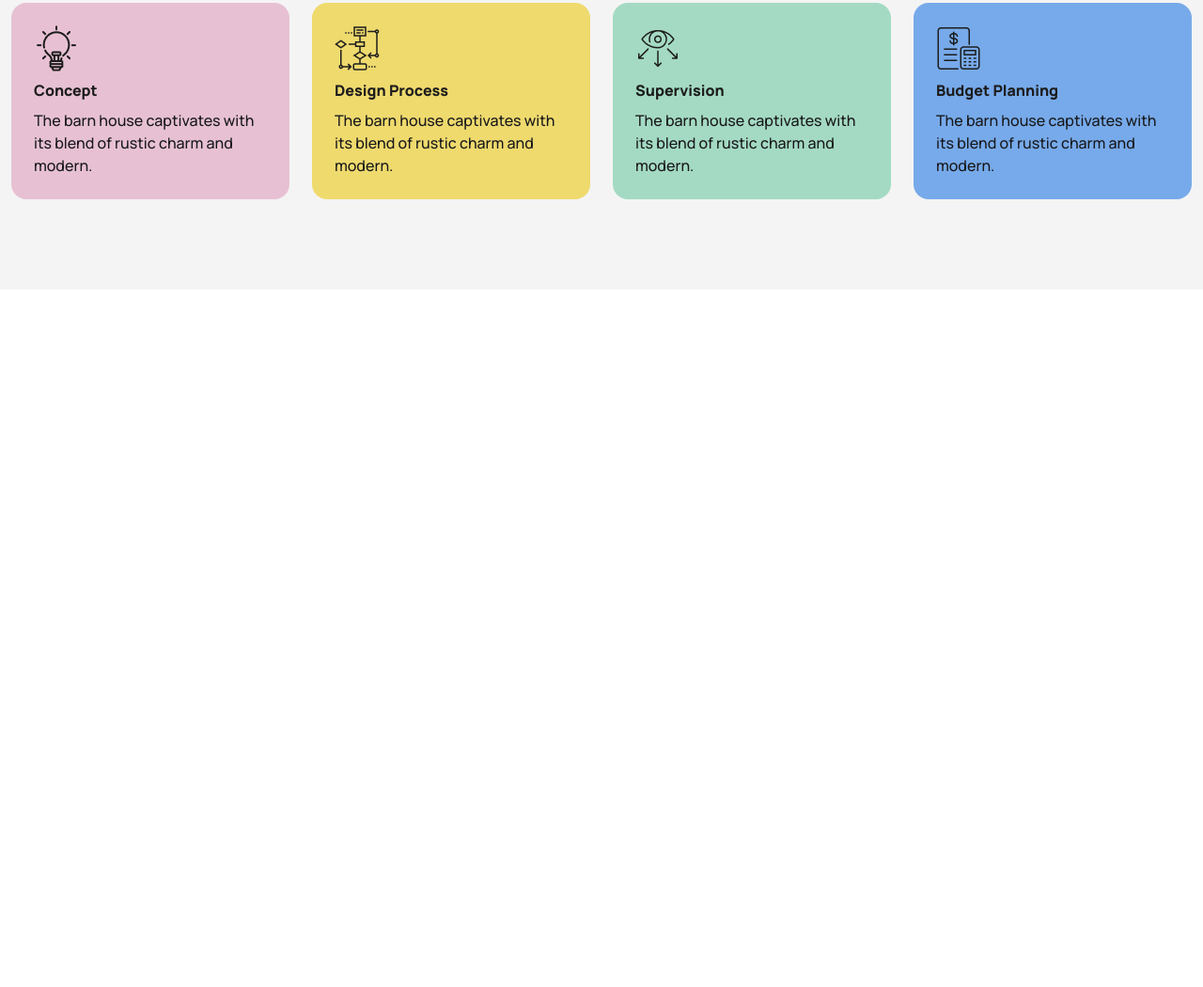
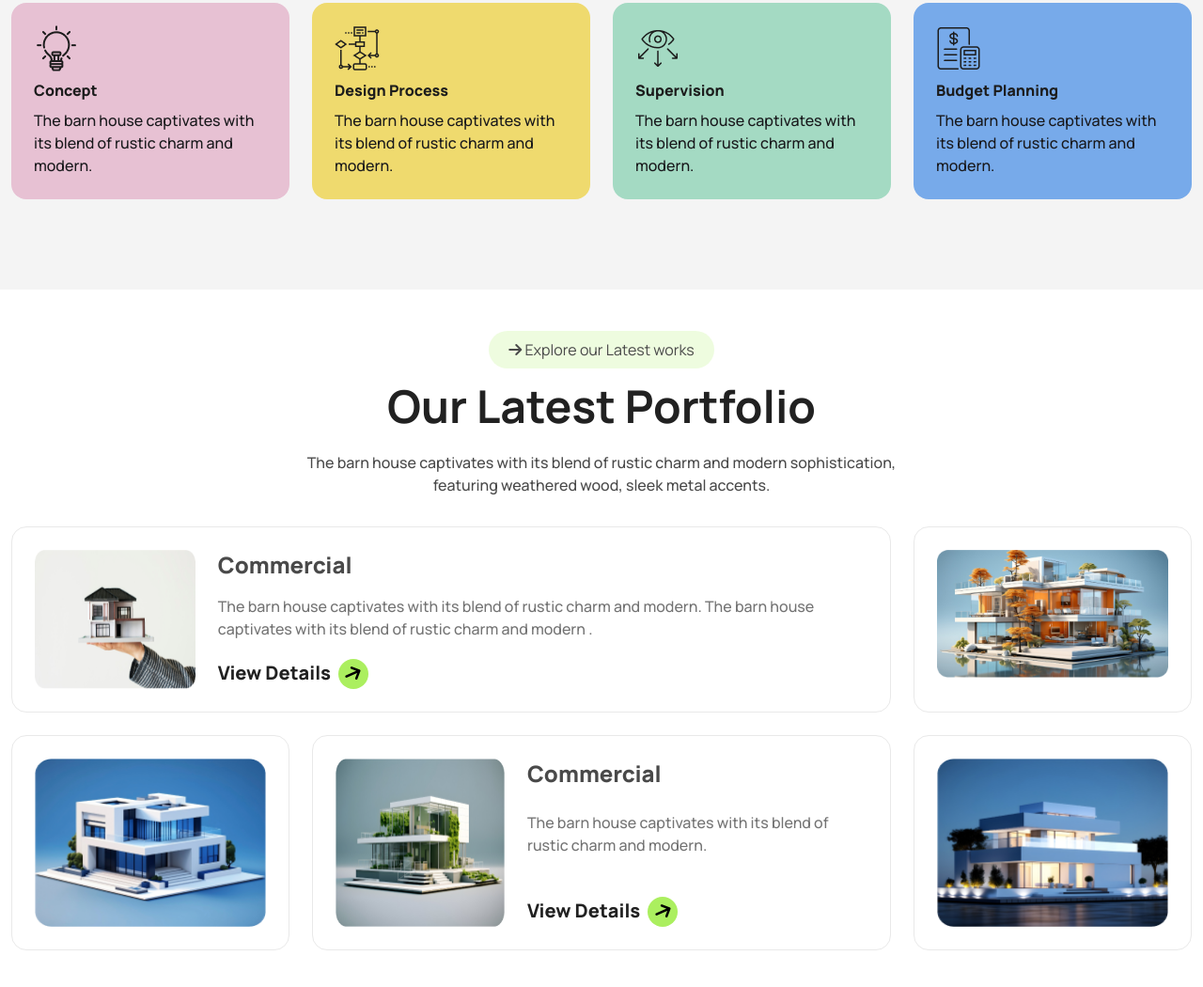
Before and after one commit to Morshedkhondokar/Assignment-3, a plain HTML site: page index.html in a window 1280 px wide. Shown: the part 1935-2985 px from the top of the page at 94% size. Before the commit the page ends 2243 px from the top, so only its background shows below. Drawn offline with nearby package versions, Linux system fonts and the light colour scheme.

Commit message:
Latest Portfolio section done

```diff
--- a/index.html
+++ b/index.html
@@ -146,6 +146,62 @@
                 </div>
              </div>
           </section>
+          <!-- Latest Portfolio section -->
+           <section class="bg-white">
+            <div class="max-w-[1440px] mx-auto py-11 md:pb-24 px-3">
+                <!-- text -->
+            <div class="text-center">
+                <img class="absolute top-[-40px] left-[-20px] max-w-24 hidden lg:block" src="assets/Vector.png" alt="">
+            <h3 class="bg-[rgba(171,239,95,0.2)] rounded-3xl w-60 py-2 px-4 text-[#494949] mx-auto"> <i class="fas fa-arrow-right"></i> Explore our Latest works</h3>
+            <h2 class="md:text-3xl lg:text-5xl font-bold text-[#212121] mt-4 mb-6">Our Latest Portfolio</h2>
+            <p class="font-medium text-[#494949] mb-8">The barn house captivates with its blend of rustic charm and modern sophistication, <br> featuring weathered wood, sleek metal accents.</p>
+            </div>
+            <!-- cards -->
+             <div class="grid lg:grid-cols-4 gap-6 md:grid-cols-2 grid-cols-1">
+                <!-- card 1 -->
+                <div class="p-3 lg:p-6 flex flex-col md:flex-row gap-6 border border-[#E9E9E9] rounded-2xl lg:col-span-3 md:col-span-2">
+                    <!-- image -->
+                    <div>
+                        <img class="md:w-64 h-full mx-auto" src="assets/img1.png" alt="">
+                    </div>
+                    <!-- text -->
+                     <div class="md:w-[438px] lg:w-auto">
+                        <h4 class="font-extrabold text-[#494949] text-2xl">Commercial</h4>
+                        <p class="font-medium text-[#737373] mt-4 mb-5">The barn house captivates with its blend of rustic charm and modern. The barn house captivates with its blend of rustic charm and modern .</p>
+                        <h2 class="text-[20px] font-extrabold text-[#212121] flex gap-2">View Details <div class="w-8 h-8 bg-[#ABEF5F] grid place-items-center rounded-full"><i class="fas fa-arrow-right text-black -rotate-12"></i></div></h2>
+                     </div>
+                </div>
+                <!-- card 2 -->
+                 <div class="p-6 border border-[#E9E9E9] rounded-2xl md:col-span-1">
+                    <img class="w-full" src="assets/img2.png" alt="">
+                 </div>
+                <!-- card 3 -->
+                <div class="p-6 border border-[#E9E9E9] rounded-2xl col-span-1 ">
+                    <img class="w-full md:h-[179px]" src="assets/img3.png" alt="">
+                 </div>
+                <!-- card 4 -->
+                <div class="p-6 flex flex-col md:flex-row gap-6 border border-[#E9E9E9] rounded-2xl lg:col-span-2 md:col-span-2">
+                    <!-- image -->
+                    <div>
+                        <img class="md:w-64 h-full mx-auto md:mx-0" src="assets/img4.png" alt="">
+                    </div>
+                    <!-- text -->
+                     <div class="relative">
+                        <h4 class="font-extrabold text-[#494949] text-2xl">Commercial</h4>
+                        <p class="font-medium text-[#737373]  my-8 md:mt-6">The barn house captivates with its blend of rustic charm and modern. </p>
+                        <h2 class="md:absolute bottom-0 text-[20px] font-extrabold text-[#212121] flex gap-2">View Details <div class="w-8 h-8 bg-[#ABEF5F] grid place-items-center rounded-full "><i class="fas fa-arrow-right text-black -rotate-12"></i></div></h2>
+                     </div>
+                </div>
+                <!-- card 5 -->
+                <div class="p-6 border border-[#E9E9E9] rounded-2xl">
+                    <img class="w-full md:w-80 h-[179px] " src="assets/img5.png" alt="">
+                 </div>
+                <!-- card 6 -->
+                <div class="lg:hidden p-6 border border-[#E9E9E9] rounded-2xl md:col-span-1">
+                    <img class="w-full" src="assets/img2.png" alt="">
+                 </div>
+            </div>
+           </section>
     </main>
     <!-- ///////footer\\\\\\\\\\ -->
     <footer>
```
